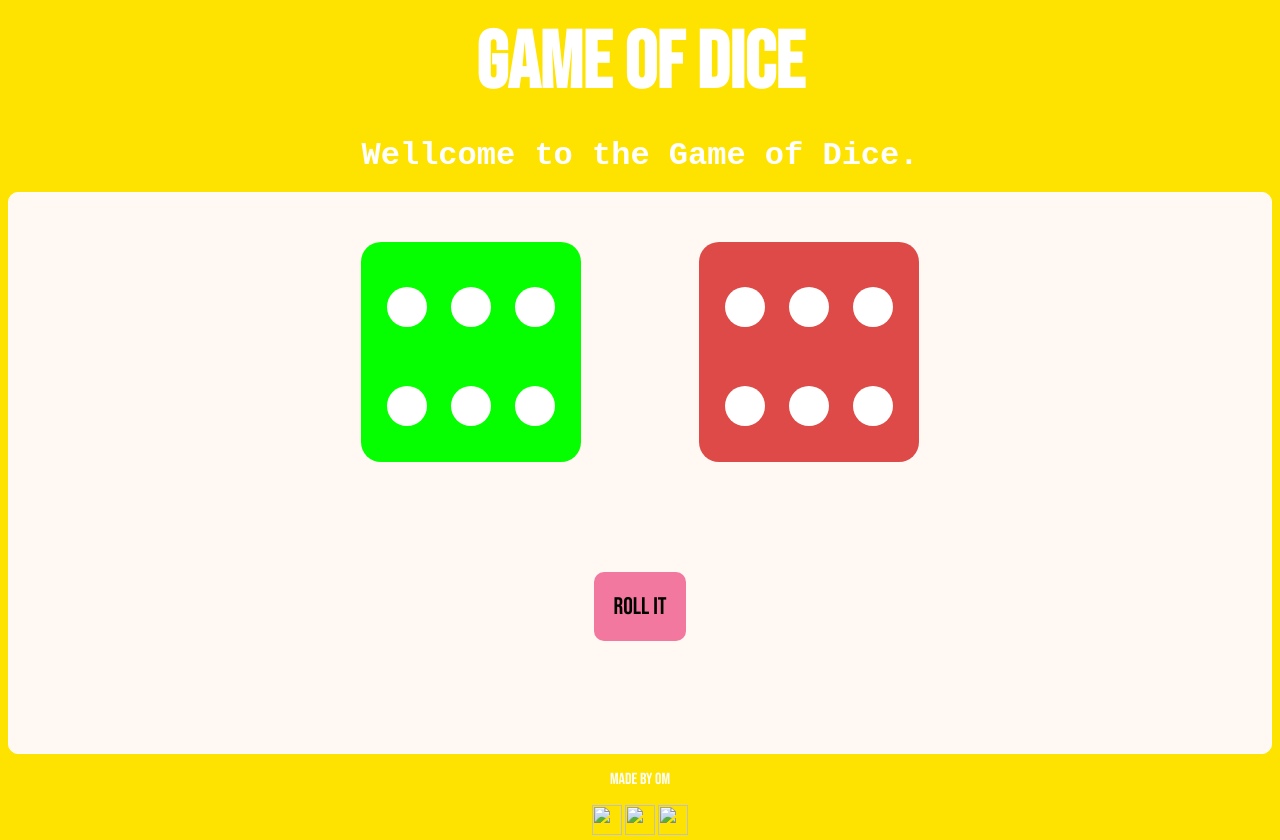
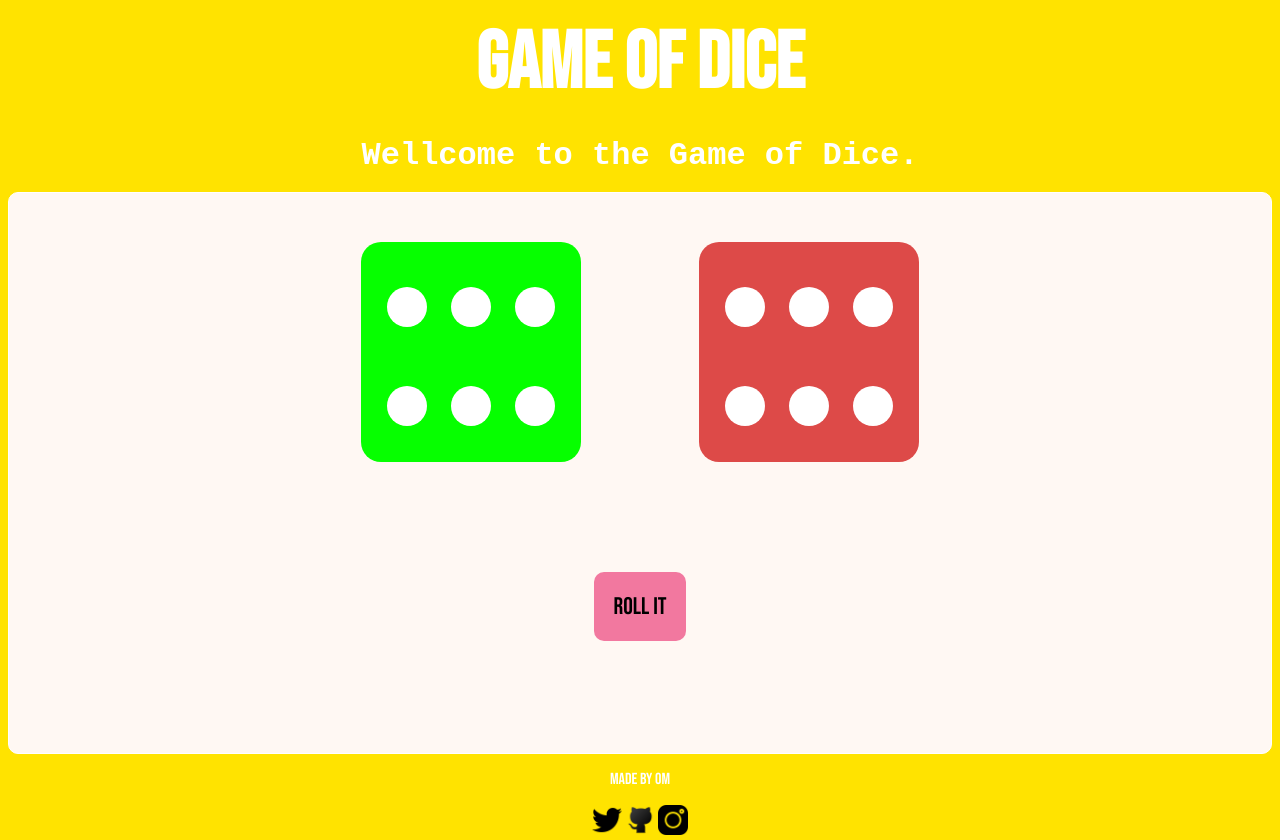
Before and after one commit to omrajdorjee/gameofdice, a plain HTML site: page index.html in a window 1280 px wide. Drawn offline with Linux system fonts and the light colour scheme.

Commit message:
Update index.html

```diff
--- a/index.html
+++ b/index.html
@@ -63,9 +63,9 @@
    </section>
  <footer>
    <p>  MADE BY OM</p>
-    <a class="footer-link" href="https://twitter.com/omrajdorz"><img class="footer-link" src="./images/twitter-two.png" alt=""></a>
-    <a class="footer-link" href="https://github.com/omrajdorjee"><img class="footer-link" src="./images/github.png" alt=""></a>
-    <a class="footer-link" href="#"> <img class="footer-link" src="./images/insta-one.png" alt=""></a>
+    <a class="footer-link" href="https://twitter.com/omrajdorz"><img class="footer-link" src="./twitter-two.png" alt=""></a>
+    <a class="footer-link" href="https://github.com/omrajdorjee"><img class="footer-link" src="./github.png" alt=""></a>
+    <a class="footer-link" href="#"> <img class="footer-link" src="./insta-one.png" alt=""></a>
  </footer>
 
         <script src="./main.js"></script>
```
